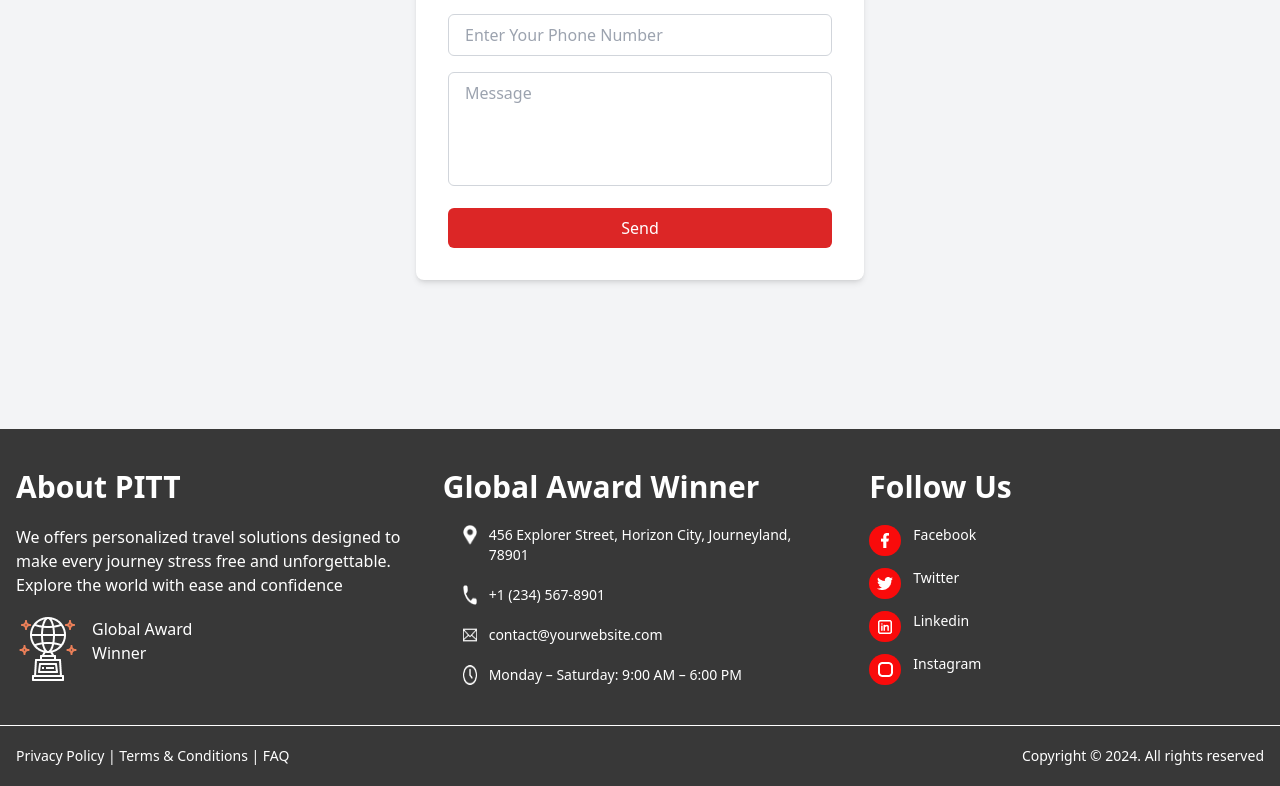
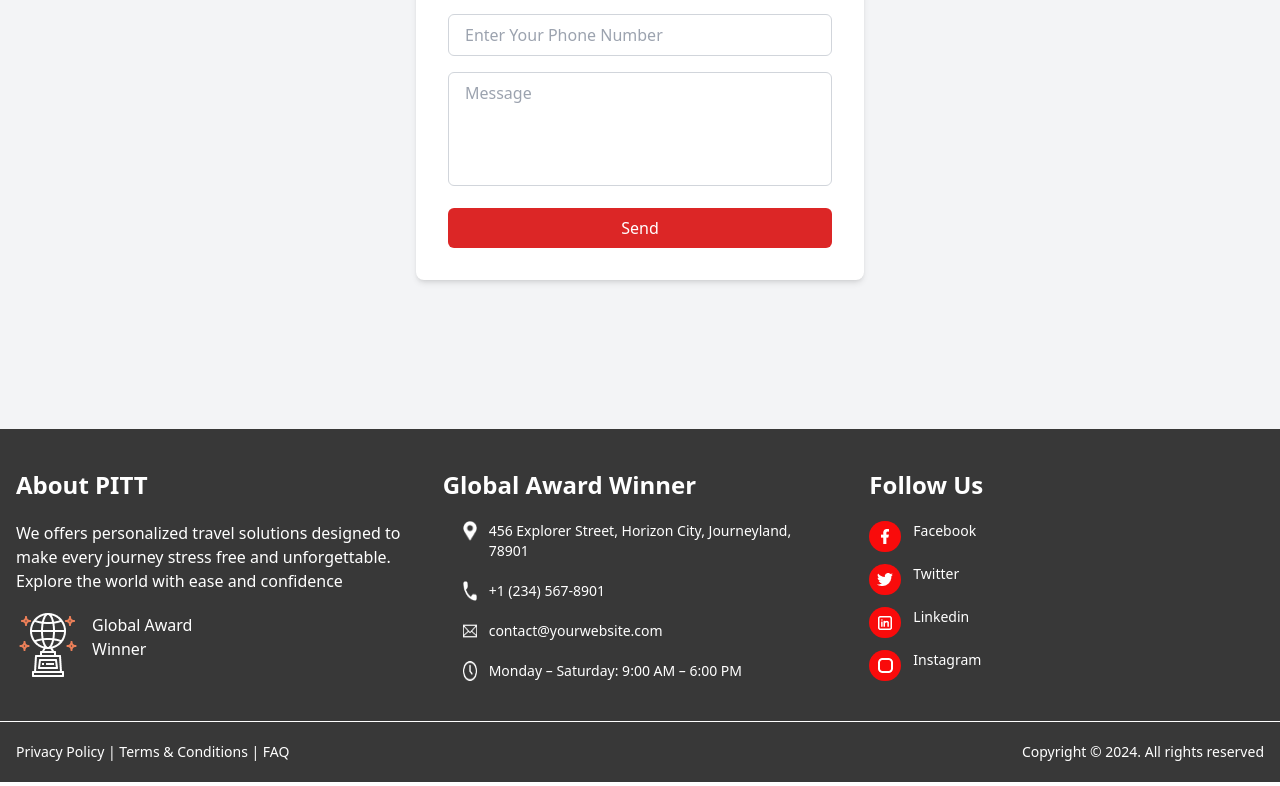
Before and after one commit to DevFawadKhan/PITT, a React (Vite) app: page / in a window 1280 px wide. Shown: the part 5531-6317 px from the top of the page. Built offline with nearby package versions, Linux system fonts and the light colour scheme.

Commit message:
fix footer heading sizes and install react carsoul library

```diff
--- a/package.json
+++ b/package.json
@@ -8,12 +8,12 @@
     "build": "vite build",
     "lint": "eslint .",
     "preview": "vite preview",
-    "host":"vite --host"
-
+    "host": "vite --host"
   },
   "dependencies": {
     "react": "^18.3.1",
-    "react-dom": "^18.3.1"
+    "react-dom": "^18.3.1",
+    "react-multi-carousel": "^2.8.5"
   },
   "devDependencies": {
     "@eslint/js": "^9.15.0",
--- a/src/components/Footer.jsx
+++ b/src/components/Footer.jsx
@@ -6,7 +6,7 @@ export default function Footer() {
       <div className="container">
         <div className="flex flex-row flex-wrap  gap-8 py-10">
           <div className="flex-1 basis-0 text-white">
-            <h2 className="text-3xl font-bold pb-5">About PITT</h2>
+            <h2 className="text-2xl font-bold pb-5">About PITT</h2>
             <p>
               We offers personalized travel solutions designed to make every
               journey stress free and unforgettable. Explore the world with ease
@@ -24,7 +24,7 @@ export default function Footer() {
             </div>
           </div>
           <div className="flex-1 basis-0 text-white ">
-            <h2 className="text-3xl font-bold pb-5">Global Award Winner</h2>
+            <h2 className="text-2xl font-bold pb-5">Global Award Winner</h2>
             <div className="flex flex-col gap-5 px-5">
               <div className="flex flex-row gap-3">
                 <img
@@ -63,7 +63,7 @@ export default function Footer() {
             </div>
           </div>
           <div className="flex-1 basis-0 text-white ">
-            <h2 className="text-3xl font-bold pb-5">Follow Us</h2>
+            <h2 className="text-2xl font-bold pb-5">Follow Us</h2>
             <div className="flex flex-col gap-3">
               <div className="flex flex-row gap-3">
                 <span className="w-[32px] h-[31px] bg-[#F90B0B]  rounded-full flex justify-center items-center">
```
Also changed, not shown: 1 other file (tests, documents, lock files or other folders).
